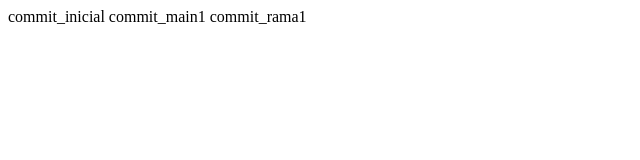
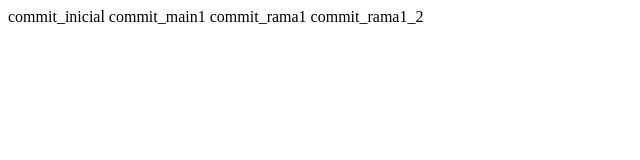
Before and after one commit to bcarballa/CD, a plain HTML site: page index.html in a window 1280 px wide. Shown: the whole page, without its empty margins (0-640 px from the left). Drawn offline with Linux system fonts and the light colour scheme.

Commit message:
commit_rama1_2

```diff
--- a/index.html
+++ b/index.html
@@ -10,5 +10,6 @@
     commit_inicial
     commit_main1
     commit_rama1
+    commit_rama1_2
 </body>
 </html>
```
